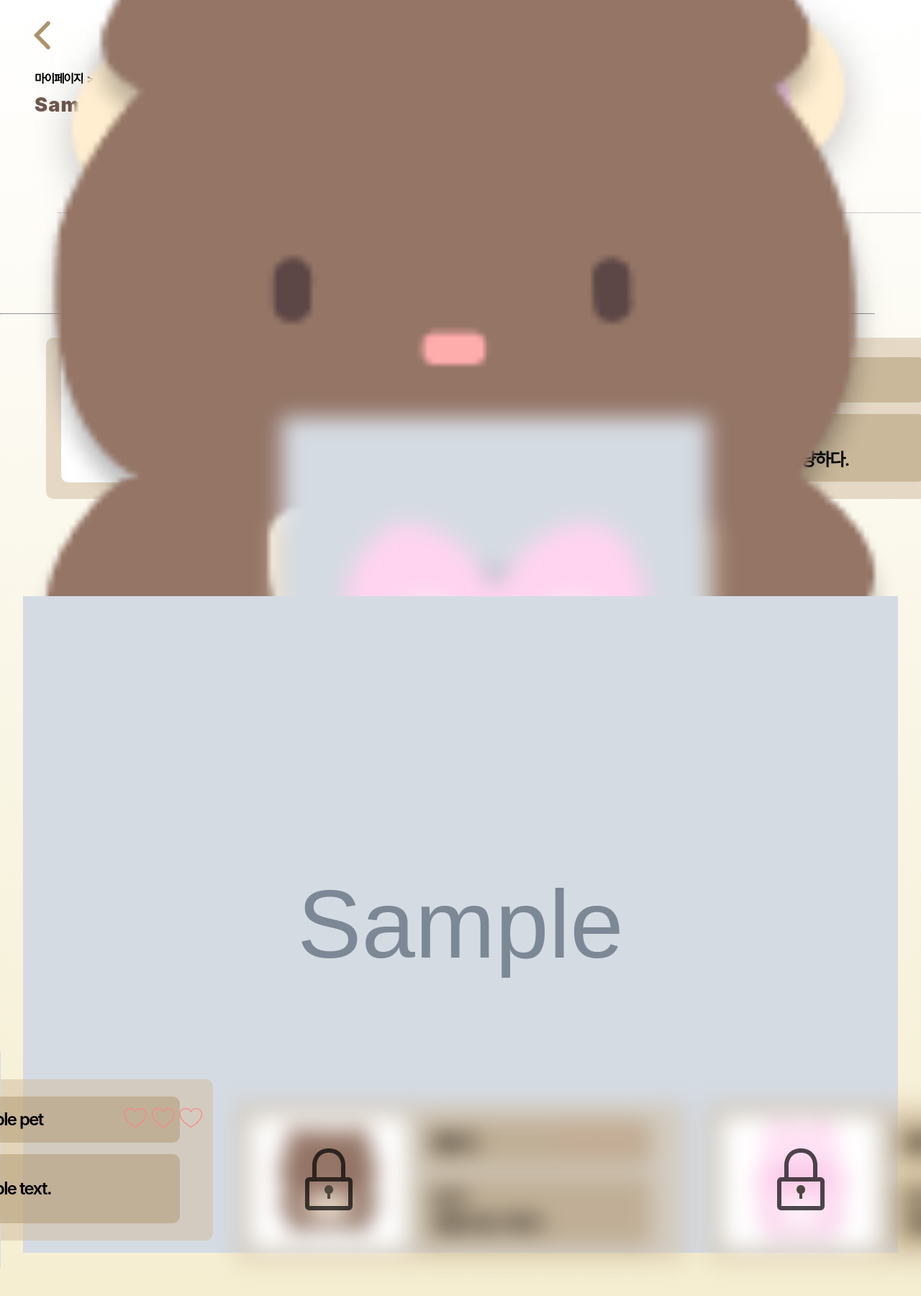
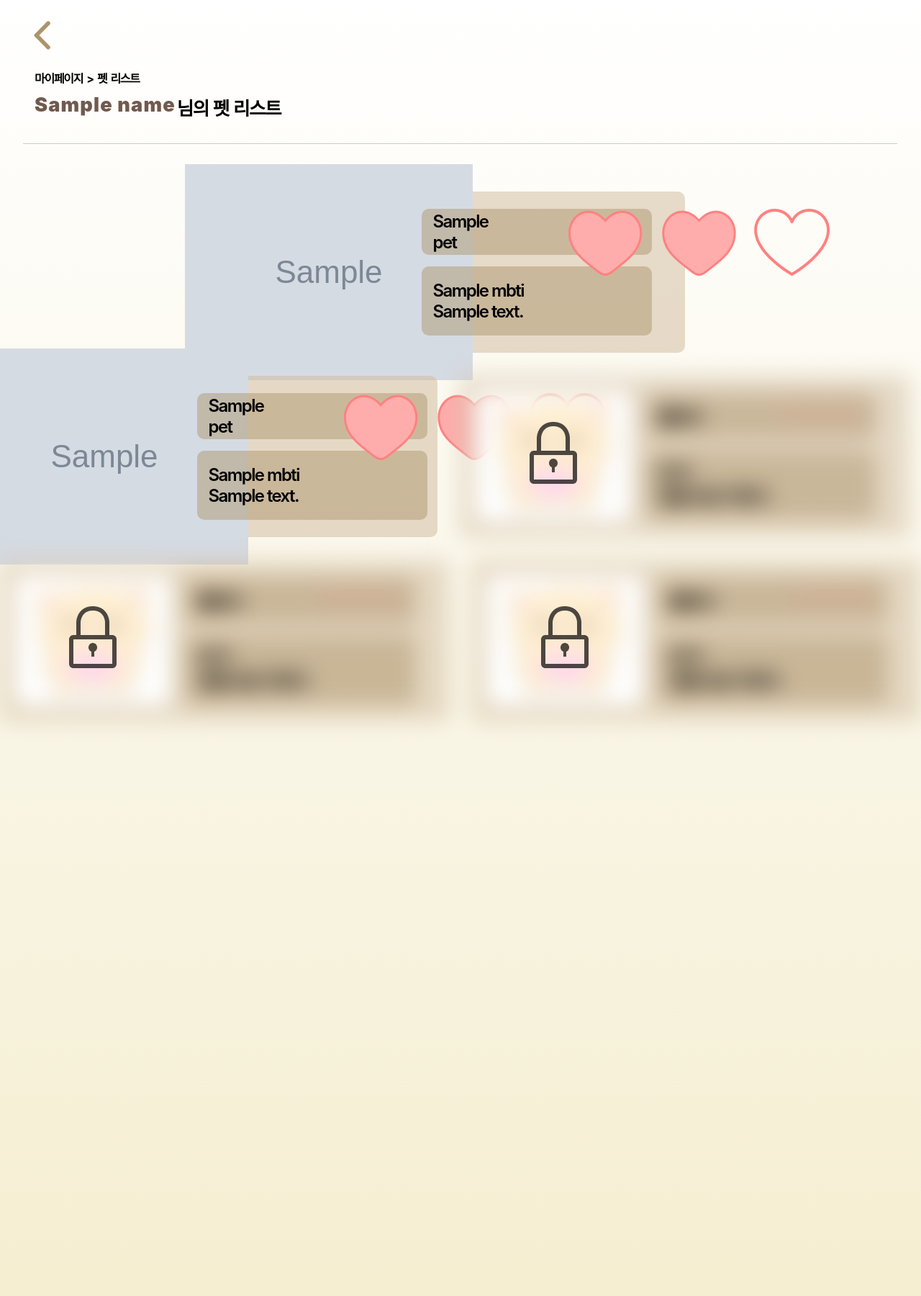
Before and after one commit to sidonge/HamNae, a FastAPI app: template templates/petlist.html in a window 1280 px wide. Shown: the whole page at 72% size. Run offline with FastAPI, Linux system fonts and the light colour scheme; the template is opened without the code that fills it: most values are stand-ins (such as "Sample title", 1, 10 or a date in 2020); grey boxes marked "Sample" are stand-in pictures; some web fonts are replaced.

Commit message:
suyeon 언니 주기

```diff
--- a/main.py
+++ b/main.py
@@ -5,7 +5,7 @@ from fastapi.staticfiles import StaticFiles
 from fastapi.middleware.cors import CORSMiddleware
 from typing import Optional
 from auth import login, register
-from services import quest, home, character, walkpage, petlist, chat, map
+from services import quest, home, character, walkpage, map
 from user import mypage, petlist
 from api import voiceRecording
 
--- a/services/map.py
+++ b/services/map.py
@@ -3,7 +3,6 @@ import os
 
 router = APIRouter(tags=["지도"])
 
-
 @router.get("/api/get-api-key")
 def get_api_key_route():
     api_key = os.getenv('MAP_API_KEY')
--- a/static/css/petlist.css
+++ b/static/css/petlist.css
@@ -165,7 +165,7 @@ h3, h2 {
     cursor: pointer;
 }
 
-#minBox3, #minBox4, #minBox5, #minBox6 {
+#blurBox{
     filter: blur(15px);
 }
 
--- a/templates/petlist.html
+++ b/templates/petlist.html
@@ -21,113 +21,14 @@
                 <h3><span>{{ name }}</span></h3>
                 <h3>님의 펫 리스트</h3>
             </div>
-        <div class="petlist_title">
-            <p>마이페이지 > 펫 리스트</p>
-            <div>
-                <h3><span>{{ name }}</span></h3>
-                <h3>님의 펫 리스트</h3>
-            </div>
             <img src="{{ url_for('static', path='image/quest_line.png') }}">
         </div>
-        <hr class="topLine">
 
         <div class="box1">
             {% for pet in pets[:2] %}
                 <div class="minBox">
-                <div class="charBox"><img id="hamster" src="http://127.0.0.1:8000/static/image/햄스터.png" alt=""></div>
-                <div class="TextBox">
-                    <div class="nameBox">
-                        <div class="nameBoxName">햄깅이</div>
-                        <p class="heartIcon"><img src="http://127.0.0.1:8000/static/image/heartUnion.png" alt=""></p>
-                    </div>
-
-                    <div class="descriptionBox">
-                        <div class="descriptionBoxText">ISTP<br>낯을 조금 가린다.</div>
-                    </div>
-                </div>
-            </div>
-
-            <div class="minBox">
-                <div class="charBox"><img id="hamster" src="http://127.0.0.1:8000/static/image/곰.png" alt=""></div>
-                <div class="TextBox">
-                    <div class="nameBox">
-                        <div class="nameBoxName">곰식이</div>
-                        <p class="heartIcon"><img src="http://127.0.0.1:8000/static/image/heartUnion.png" alt=""></p>
-                    </div>
-
-                    <div class="descriptionBox">
-                        <div class="descriptionBoxText">INFJ<br>소심하지만 상냥하다.</div>
-                    </div>
-                </div>
-            </div>
-        </div>
-
-        <div class="box2">
-            <div class="container">
-                <div class="minBox" id="minBox3">
                     <div class="charBox">
-                        <img id="hamster" src="{{ url_for('static', path='image/' ~ pet.image)}}" alt="">
-                    </div>
-                        <img id="hamster" src="{{ url_for('static', path='image/토끼.png')}}" alt=""></div>
-                    <div class="TextBox">
-                        <div class="nameBox">
-                            <div class="nameBoxName">{{ pet.name }}</div>
-                            <p class="heartIcon">
-                                <img src="{{ url_for('static', path='image/heart.png')}}" alt="">
-                            </p>
-                            <div class="nameBoxName">교수님</div>
-                            <p class="heartIcon"><img src="http://127.0.0.1:8000/static/image/heartUnion2.png" alt=""></p>
-                        </div>
-                        <div class="descriptionBox">
-                            <div class="descriptionBoxText">{{ pet.mbti }}<br>{{ pet.short_description }}</div>
-                        </div>
-                    </div>
-                </div>
-            {% else %}
-                <div class="container">
-                    <div class="minBox" id="blurBox">
-                        <div class="charBox">
-                            <img id="hamster" src="{{ url_for('static', path='image/햄스터 (1).png')}}" alt="">
-                        </div>
-                        <div class="TextBox">
-                            <div class="nameBox">
-                                <div class="nameBoxName">햄토리</div>
-                                <p class="heartIcon">
-                                    <img src="{{ url_for('static', path='image/heartUnion2.png')}}" alt="">
-                                </p>
-                            </div>
-                            <div class="descriptionBox">
-                                <div class="descriptionBoxText">ISTP<br>낯을 조금 가린다.</div>
-                            </div>
-                        </div>
-                    </div>
-                    <div class="lock">
-                        <img src="{{ url_for('static', path='image/Component 48.png')}}" alt="">
-            </div>
-
-            <div class="container">
-                <div class="minBox" id="minBox4">
-                    <div class="charBox">
-                        <img id="hamster" src="http://127.0.0.1:8000/static/image/햄스터.png" alt=""></div>
-                    <div class="TextBox">
-                        <div class="nameBox">
-                            <div class="nameBoxName">햄토리</div>
-                            <p class="heartIcon"><img src="http://127.0.0.1:8000/static/image/heartUnion2.png" alt=""></p>
-                        </div>
-
-                        <div class="descriptionBox">
-                            <div class="descriptionBoxText">ISTP<br>낯을 조금 가린다.</div>
-                        </div>
-                    </div>
-                </div>
-            {% endfor %}
-        </div>
-
-        <div class="box2">
-            {% for pet in pets[2:4] %}
-            div class="minBox">
-            <div class="charBox">
-                <img id="hamster" src="{{ url_for('static', path='image/' ~ pet.image)}}" alt="">
+                        <img id="hamster" src="{{ url_for('static', path='image/' + pet.pet_image) }}" alt="">
                     </div>
                     <div class="TextBox">
                         <div class="nameBox">
@@ -166,34 +67,29 @@
             {% endfor %}
         </div>
 
-        <div class="box3">
-            {% for pet in pets[4:6] %}
-                <div class="container">
-                    <div class="minBox" id="minBox{{ loop.index }}">
+        <div class="box2">
+            {% for pet in pets[2:3] %}
+            <div class="minBox">
                 <div class="charBox">
-                            <img id="hamster" src="{{ url_for('static', path='image/' ~ pet.image)}}" alt="">
+                    <img id="hamster" src="{{ url_for('static', path='image/' + pet.pet_image) }}" alt="">
                 </div>
                 <div class="TextBox">
                     <div class="nameBox">
                         <div class="nameBoxName">{{ pet.name }}</div>
                         <p class="heartIcon">
-                                    <img src="{{ url_for('static', path='image/heartUnion2.png')}}" alt="">
+                            <img src="{{ url_for('static', path='image/heart.png')}}" alt="">
                         </p>
                     </div>
                     <div class="descriptionBox">
-                                <div class="descriptionBoxText">{{ pet.description }}</div>
+                        <div class="descriptionBoxText">{{ pet.mbti }}<br>{{ pet.short_description }}</div>
                     </div>
                 </div>
         </div>
-                    <div class="lock">
-                        <img src="{{ url_for('static', path='image/Component 48.png')}}" alt="">
-                    </div>
-                </div>
-            {% else %}
+        {% endfor %}
                 <div class="container">
                     <div class="minBox" id="blurBox">
                         <div class="charBox">
-                            <img id="hamster" src="{{ url_for('static', path='image/햄스터 (1).png')}}" alt="">
+                            <img id="hamster" src="{{ url_for('static', path='image/햄스터.png')}}" alt="">
                         </div>
                         <div class="TextBox">
                             <div class="nameBox">
@@ -211,42 +107,52 @@
                         <img src="{{ url_for('static', path='image/Component 48.png')}}" alt="">
                     </div>
                 </div>
-            {% endfor %}
 
+        </div>
 
         <div class="box3">
+
                 <div class="container">
-                <div class="minBox" id="minBox5">
+                    <div class="minBox" id="blurBox">
                         <div class="charBox">
-                        <img id="hamster" src="http://127.0.0.1:8000/static/image/곰.png" alt=""></div>
+                            <img id="hamster" src="{{ url_for('static', path='image/햄스터.png')}}" alt="">
+                        </div>
                         <div class="TextBox">
                             <div class="nameBox">
                                 <div class="nameBoxName">햄토리</div>
-                            <p class="heartIcon"><img src="http://127.0.0.1:8000/static/image/heartUnion2.png" alt=""></p>
+                                <p class="heartIcon">
+                                    <img src="{{ url_for('static', path='image/heartUnion2.png')}}" alt="">
+                                </p>
                             </div>
                             <div class="descriptionBox">
                                 <div class="descriptionBoxText">ISTP<br>낯을 조금 가린다.</div>
                             </div>
                         </div>
                     </div>
-                <div class="lock"><img src="http://127.0.0.1:8000/static/image/Component 48.png" alt=""></div>
+                    <div class="lock">
+                        <img src="{{ url_for('static', path='image/Component 48.png')}}" alt="">
+                    </div>
                 </div>
 
                 <div class="container">
-                <div class="minBox" id="minBox6">
+                    <div class="minBox" id="blurBox">
                         <div class="charBox">
-                        <img id="hamster" src="http://127.0.0.1:8000/static/image/토끼.png" alt=""></div>
+                            <img id="hamster" src="{{ url_for('static', path='image/햄스터.png')}}" alt="">
+                        </div>
                         <div class="TextBox">
                             <div class="nameBox">
                                 <div class="nameBoxName">햄토리</div>
-                            <p class="heartIcon"><img src="http://127.0.0.1:8000/static/image/heartUnion2.png" alt=""></p>
+                                <p class="heartIcon">
+                                    <img src="{{ url_for('static', path='image/heartUnion2.png')}}" alt="">
+                                </p>
                             </div>
                             <div class="descriptionBox">
                                 <div class="descriptionBoxText">ISTP<br>낯을 조금 가린다.</div>
                             </div>
                         </div>
                     </div>
-                <div class="lock"><img src="http://127.0.0.1:8000/static/image/Component 48.png" alt=""></div>
+                    <div class="lock">
+                        <img src="{{ url_for('static', path='image/Component 48.png')}}" alt="">
                     </div>
                 </div>
 
--- a/user/petlist.py
+++ b/user/petlist.py
@@ -41,4 +41,5 @@ async def get_pets(request: Request, db: Session = Depends(get_db)):
     result = db.execute(pets_query)
     pet_data = result.scalars().all()
 
+
     return templates.TemplateResponse("petlist.html", {"request": request, "pets": pet_data, "name": user_name})
```
Lines whose indentation alone changed are shown as unchanged.
